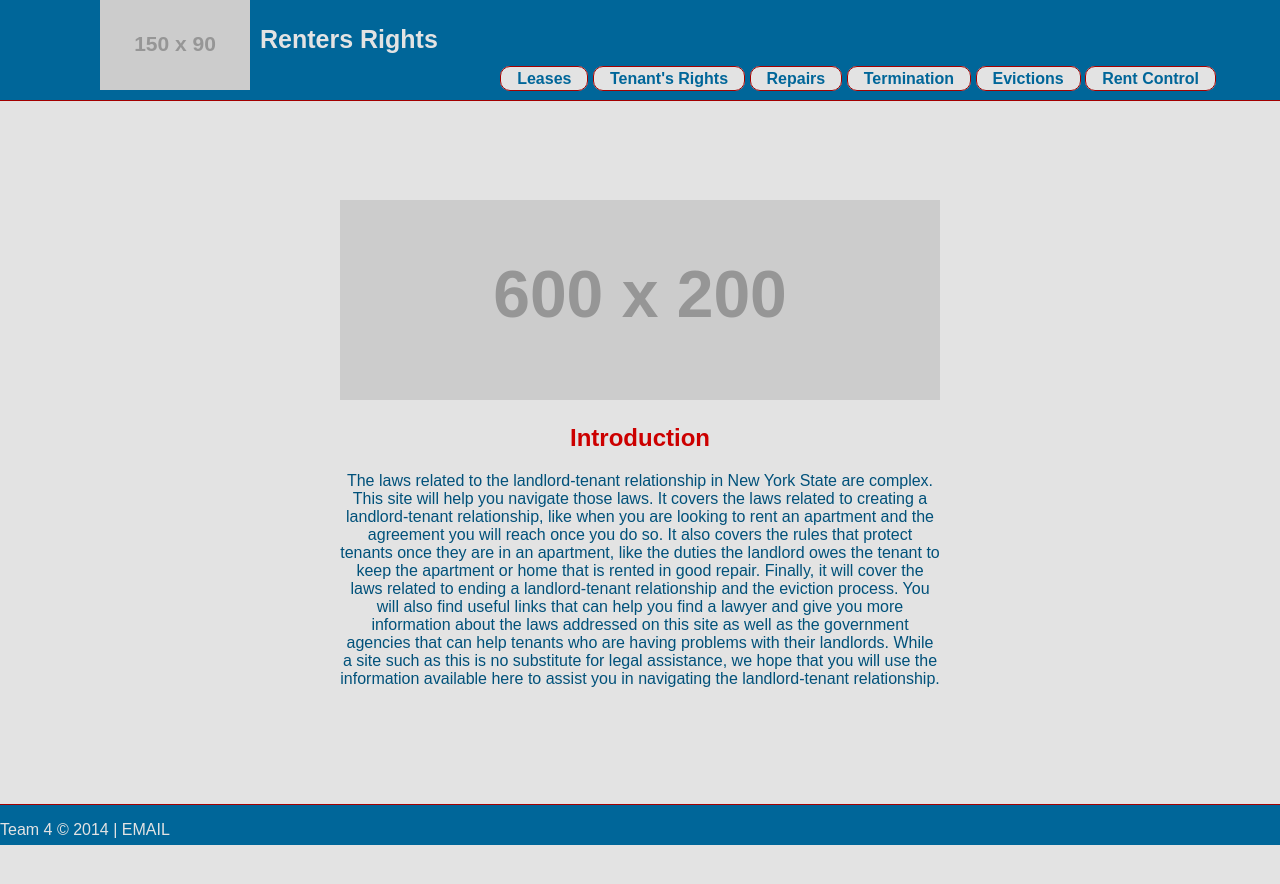
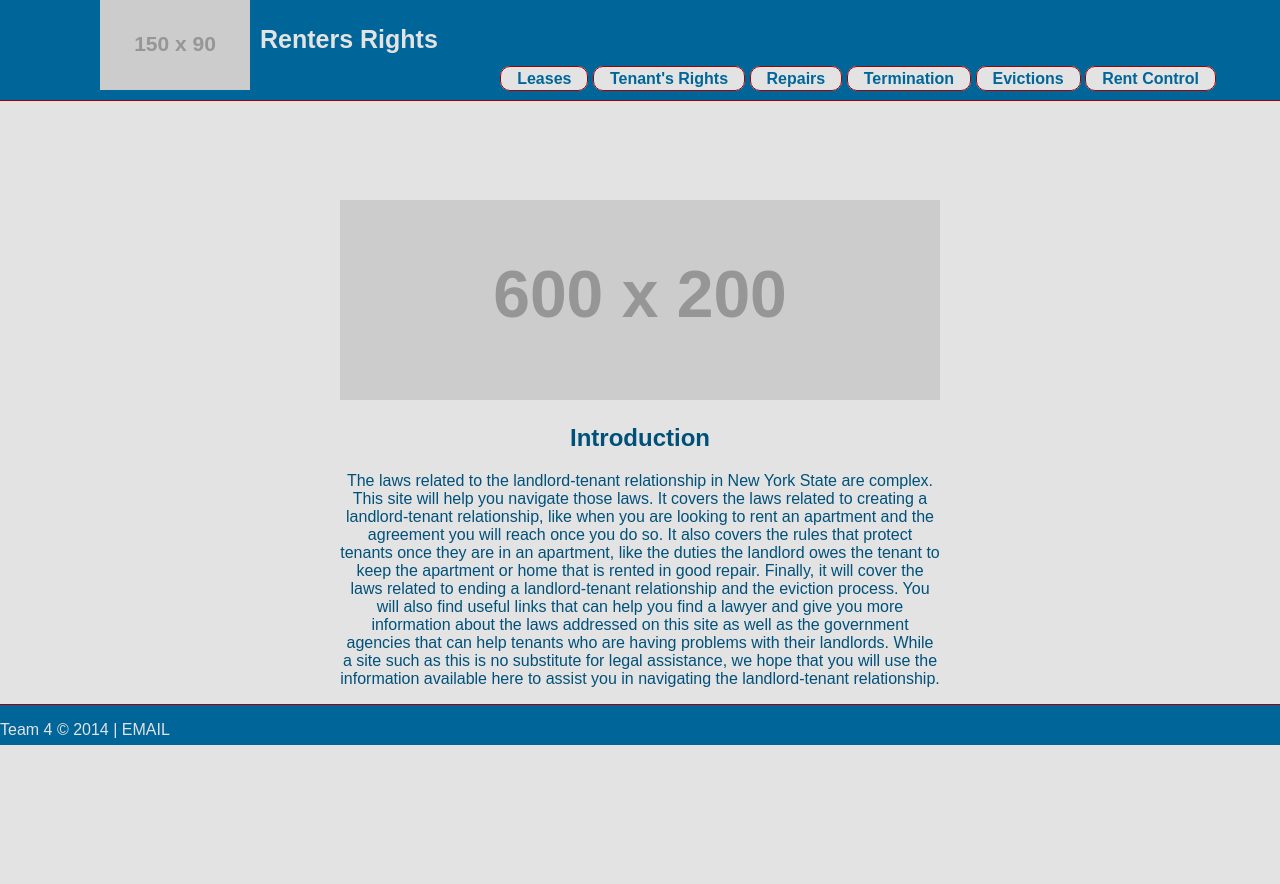
Before and after one commit to iinf362/team4, a Jekyll site: the page built from index.html, in a window 1280 px wide. Shown: the top 884 px of the page. Built offline with Jekyll 4.4.1, drawn with Linux system fonts in a browser that asks for light colours.

Commit message:
Should be fixed

```diff
--- a/_includes/head.html
+++ b/_includes/head.html
@@ -7,7 +7,7 @@
         <meta name="description" content="">
         <meta name="viewport" content="width=device-width, initial-scale=1">
         <link rel="stylesheet" href="http://iinf362.github.io/team4/css/main.css">
-        <link rel="stylesheet" href="css/normalize.css">
+        <link rel="stylesheet" href="http://iinf362.github.io/team4/css/normalize.css">
         <script src="js/vendor/modernizr-2.8.3.min.js"></script>
     </head>
 
--- a/index.html
+++ b/index.html
@@ -10,7 +10,6 @@
 <!--/EyeCatcher-->
 
 <!--Main Content Main Content Divs wih Latin content will display CSS-->
-    <div class="container">
         <div class="content">
             <h2>Introduction</h2>
             <p>The laws related to the landlord-tenant relationship in New York State are complex. This site will help you navigate those laws. It covers the laws related to creating a landlord-tenant relationship, like when you are looking to rent an apartment and the agreement you will reach once you do so. It also covers the rules that protect tenants once they are in an apartment, like the duties the landlord owes the tenant to keep the apartment or home that is rented in good repair. Finally, it will cover the laws related to ending a landlord-tenant relationship and the eviction process. You will also find useful links that can help you find a lawyer and give you more information about the laws addressed on this site as well as the government agencies that can help tenants who are having problems with their landlords. While a site such as this is no substitute for legal assistance, we hope that you will use the information available here to assist you in navigating the landlord-tenant relationship.</p>
```
